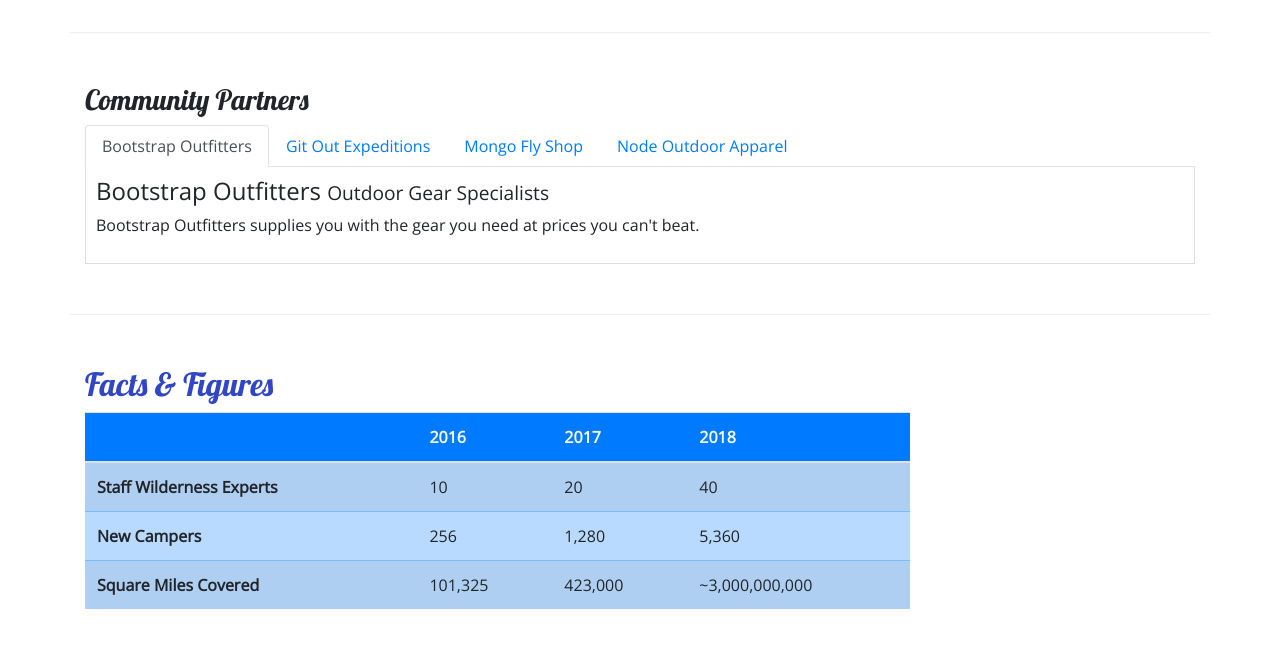
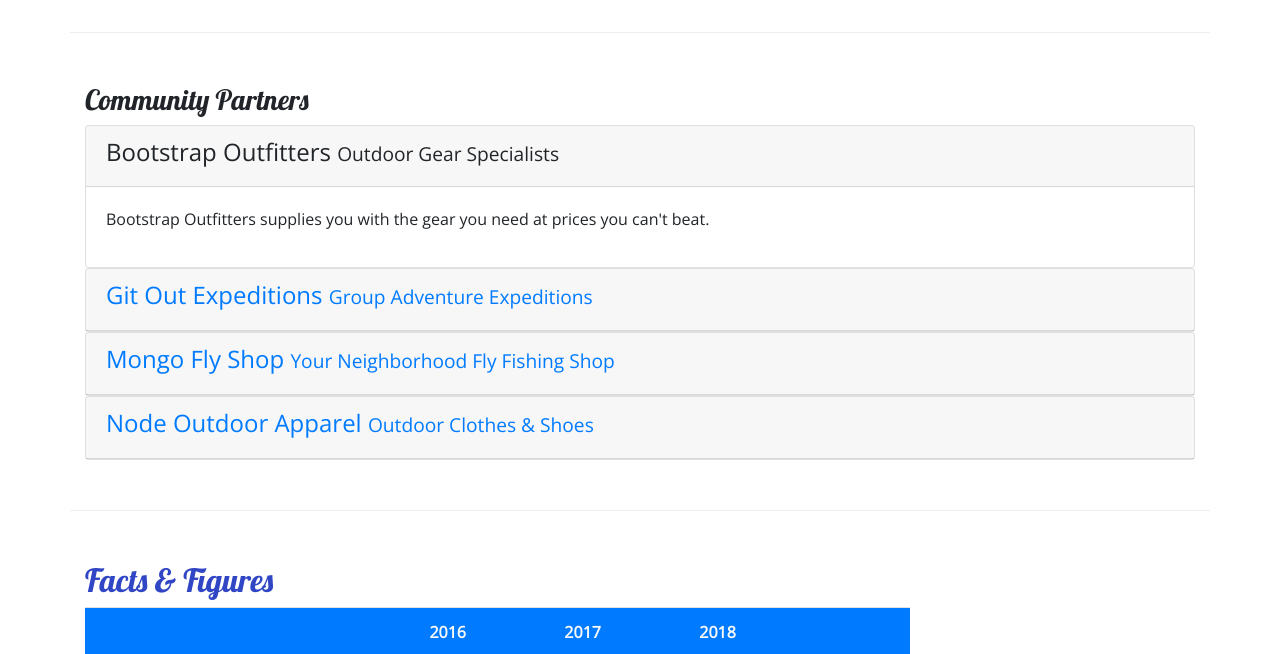
Before and after one commit to j-dsmith/nucamp-bootstrap, a website: page aboutus.html in a window 1280 px wide. Shown: the part 780-1434 px from the top of the page. Drawn offline with nearby package versions, Linux system fonts and the light colour scheme.

Commit message:
Accordion

```diff
--- a/aboutus.html
+++ b/aboutus.html
@@ -149,73 +149,87 @@
       <div class="row row-content">
         <div class="col">
           <h3>Community Partners</h3>
-          <ul class="nav nav-tabs">
-            <li class="nav-item">
-              <a
-                href="#bootstrap"
-                role="tab"
-                data-toggle="tab"
-                class="nav-link active"
+
+          <div id="accordion">
+            <div class="card">
+              <div class="card-header" role="tab">
+                <h4>
+                  <a data-toggle="collapse" data-target="#bootstrap"
+                    >Bootstrap Outfitters
+                    <small>Outdoor Gear Specialists</small></a
                   >
-                Bootstrap Outfitters
-              </a>
-            </li>
-            <li class="nav-item">
-              <a href="#git" role="tab" data-toggle="tab" class="nav-link">
-                Git Out Expeditions
-              </a>
-            </li>
-            <li class="nav-item">
-              <a href="#mongo" role="tab" data-toggle="tab" class="nav-link">
-                Mongo Fly Shop
-              </a>
-            </li>
-            <li class="nav-item">
-              <a href="#node" role="tab" data-toggle="tab" class="nav-link">
-                Node Outdoor Apparel
-              </a>
-            </li>
-          </ul>
-          <div class="tab-content">
+                </h4>
+              </div>
+
               <div
-              class="tab-pane fade show active"
-              role="tabpanel"
+                class="collapse show"
                 id="bootstrap"
+                data-parent="#accordion"
               >
-              <h4>
-                Bootstrap Outfitters <small>Outdoor Gear Specialists</small>
-              </h4>
+                <div class="card-body">
                   <p class="d-none d-sm-block">
                     Bootstrap Outfitters supplies you with the gear you need at
                     prices you can't beat.
                   </p>
                 </div>
-            <div class="tab-pane fade" role="tabpanel" id="git">
+              </div>
+            </div>
+            <div class="card">
+              <div class="card-header" role="tab">
                 <h4>
-                Git Out Expeditions <small>Group Adventure Expeditions</small>
+                  <a data-toggle="collapse" data-target="#git" class="collapsed"
+                    >Git Out Expeditions
+                    <small>Group Adventure Expeditions</small></a
+                  >
                 </h4>
+              </div>
+              <div class="collapse" id="git" data-parent="#accordion">
+                <div class="card-body">
                   <p class="d-none d-sm-block">
-                Join Git Out Expeditions to explore new horizons with a group of
-                other adventurers!
+                    Join Git Out Expeditions to explore new horizons with a
+                    group of other adventurers!
                   </p>
                 </div>
-            <div class="tab-pane fade" role="tabpanel" id="mongo">
+              </div>
+            </div>
+            <div class="card">
+              <div class="card-header" role="tab">
                 <h4>
-                Mongo Fly Shop <small>Your Neighborhood Fly Fishing Shop</small>
+                  <a
+                    data-toggle="collapse"
+                    data-target="#mongo"
+                    class="collapsed"
+                  >
+                    Mongo Fly Shop
+                    <small>Your Neighborhood Fly Fishing Shop</small>
+                  </a>
                 </h4>
+              </div>
+              <div class="collapse" id="mongo" data-parent="#accordion">
+                <div class="card-body">
                   <p class="d-none d-sm-block">
                     Need a new fishing pole, a tacklebox, or flies of all kinds?
                     Stop by Mongo Fly Shop.
                   </p>
                 </div>
-            <div class="tab-pane fade" role="tabpanel" id="node">
+              </div>
+            </div>
+            <div class="card">
+              <div class="card-header" role="tab">
+                <a data-toggle="collapse" data-target="#node" class="collapsed">
                   <h4>
                     Node Outdoor Apparel <small>Outdoor Clothes & Shoes</small>
                   </h4>
+                </a>
+              </div>
+              <div class="collapse" id="node" data-parent="#node">
+                <div class="card-body">
                   <p class="d-none d-sm-block">
-                From polar fleeces to swimsuits, hiking boots to waders, a visit
-                to Node will be sure to get you covered.
+                    From polar fleeces to swimsuits, hiking boots to waders, a
+                    visit to Node will be sure to get you covered.
                   </p>
+                </div>
+              </div>
             </div>
           </div>
         </div>
--- a/css/styles.css
+++ b/css/styles.css
@@ -44,9 +44,3 @@ header h2 {
 .navbar {
   background-color: #901cad;
 }
-
-.tab-content {
-  border: 1px solid #ddd;
-  border-top: none;
-  padding: 10px;
-}
```
Lines whose indentation alone changed are shown as unchanged.
